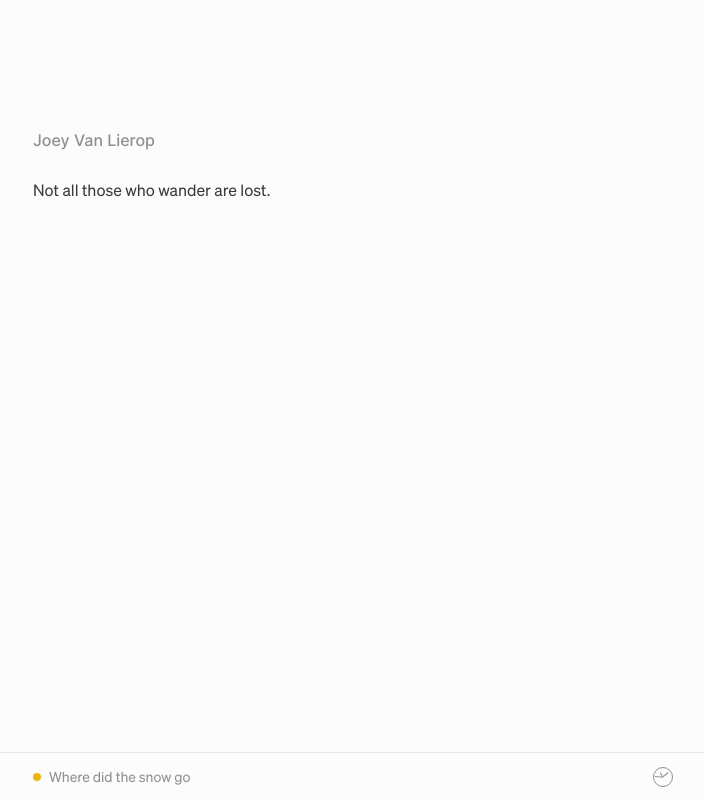
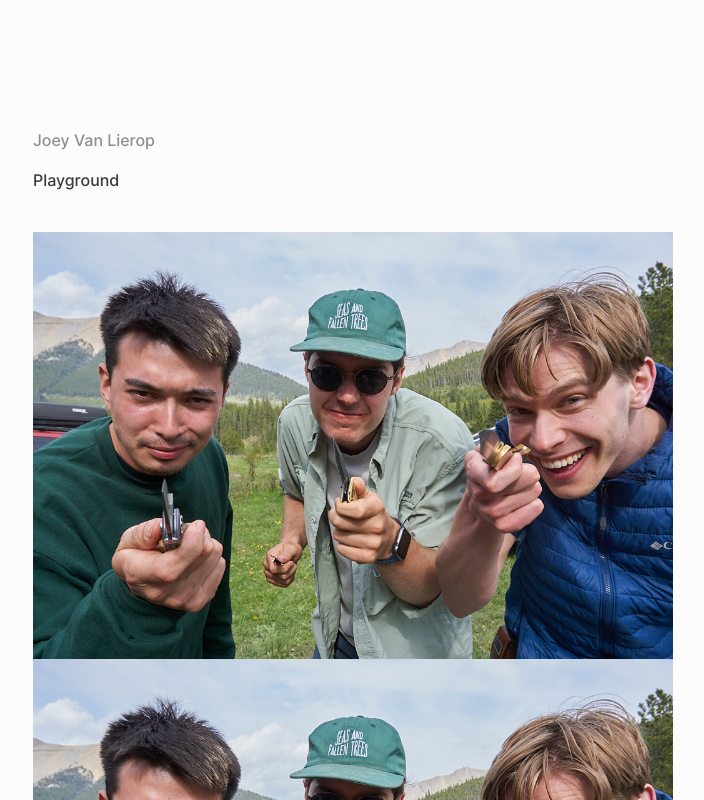
Before and after one commit to joeyvanlierop/joey, a Next.js app: page /image-stack in a window 1280 px wide. Before the commit this address had no page. Shown: the top 800 px of the page, without its empty margins (279-983 px from the left). Built offline with nearby package versions, Linux system fonts and the light colour scheme.

Commit message:
Scaffold some things

```diff
--- /dev/null
+++ b/app/(playground)/image-stack/image-stack.tsx
@@ -0,0 +1,15 @@
+"use client";
+
+import Image, { ImageProps } from "next/image";
+
+type ImageStackProps = { images: ImageProps[] };
+
+export function ImageStack(props: ImageStackProps) {
+  return (
+    <div>
+      {props.images.map((image) => (
+        <Image {...image} />
+      ))}
+    </div>
+  );
+}
--- /dev/null
+++ b/app/(playground)/image-stack/page.tsx
@@ -0,0 +1,37 @@
+import { getUrl } from "@lib/url";
+import { Metadata } from "next";
+import { ImageStack } from "./image-stack";
+
+export const metadata: Metadata = {
+  title: "Image Stack",
+  description: "Elegant design for horizontally stacked images.",
+  metadataBase: new URL(getUrl()),
+  openGraph: {
+    title: "Image Stack",
+    description: "Elegant design for horizontally stacked images.",
+    url: "https://joeyvanlierop.com/image-stack",
+    type: "website",
+    images: "/og.png",
+  },
+};
+
+export default function Home() {
+  return (
+    <ImageStack
+      images={[
+        {
+          alt: "Da boys with their knives",
+          src: "/images/DSC06435.jpg",
+          width: 1024,
+          height: 683,
+        },
+        {
+          alt: "Da boys with their knives",
+          src: "/images/DSC06435.jpg",
+          width: 1024,
+          height: 683,
+        },
+      ]}
+    />
+  );
+}
--- a/app/(playground)/layout.tsx
+++ b/app/(playground)/layout.tsx
@@ -13,7 +13,7 @@ export default function PlaygroundLayout({ children }) {
             Joey Van Lierop
           </Link>
           {/* TODO: Dynamic title */}
-          <h1 className="font-header font-medium mb-0">Hexagons</h1>
+          <h1 className="font-header font-medium mb-0">Playground</h1>
         </div>
         {children}
       </Column>
--- a/app/page.tsx
+++ b/app/page.tsx
@@ -78,6 +78,11 @@ export default async function Home() {
               />
             </ShowoffSection>
             <ShowoffSection title="Playground">
+              <Showoff
+                title="Image Stack"
+                description={"Elegantly stacked images."}
+                href={"/image-stack"}
+              />
               <Showoff
                 title="Hexagons"
                 description={"They are the bestagons."}
```
